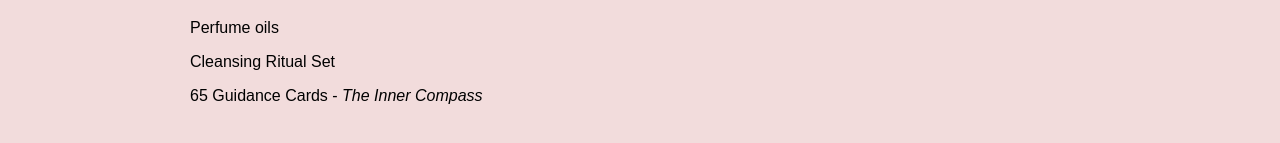
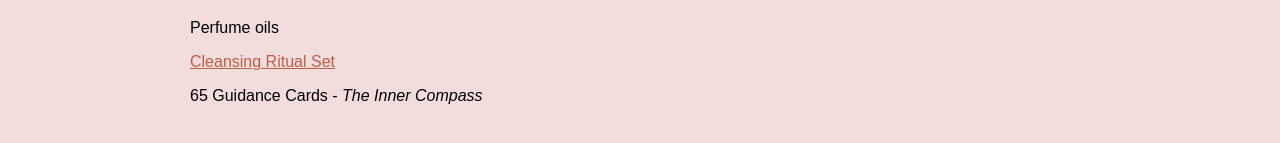
Before and after one commit to sethmcculloch/dwdd1600, a plain HTML site: page shop.html in a window 1280 px wide. Shown: the part 266-409 px from the top of the page. Drawn offline with Linux system fonts and the light colour scheme.

Commit message:
Add files via upload

```diff
--- a/shop.html
+++ b/shop.html
@@ -53,7 +53,7 @@
     </div>  -->
     <p>Perfume oils</p>
 
-    <p>Cleansing Ritual Set</p>
+    <p><a href="cleansing_ritual_kit.html">Cleansing Ritual Set</a></p>
 
     <p>65 Guidance Cards - <i>The Inner Compass</i></p>
   </main>
```
